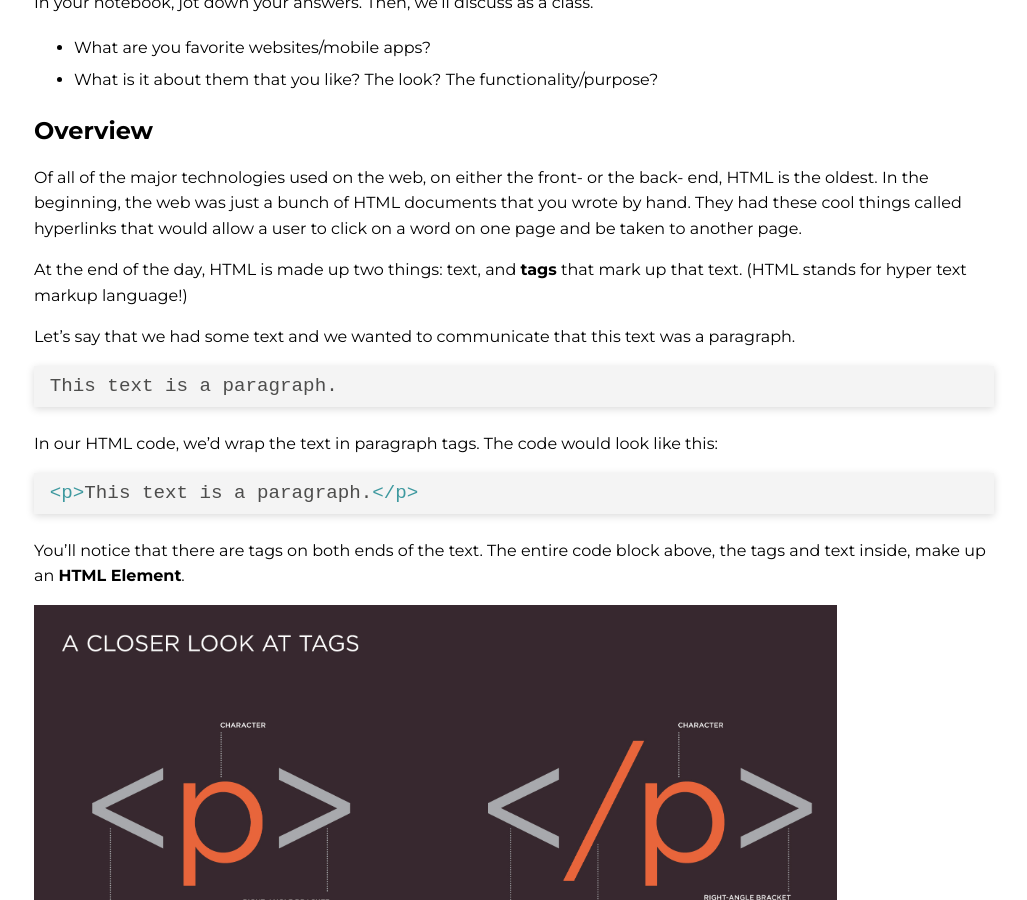
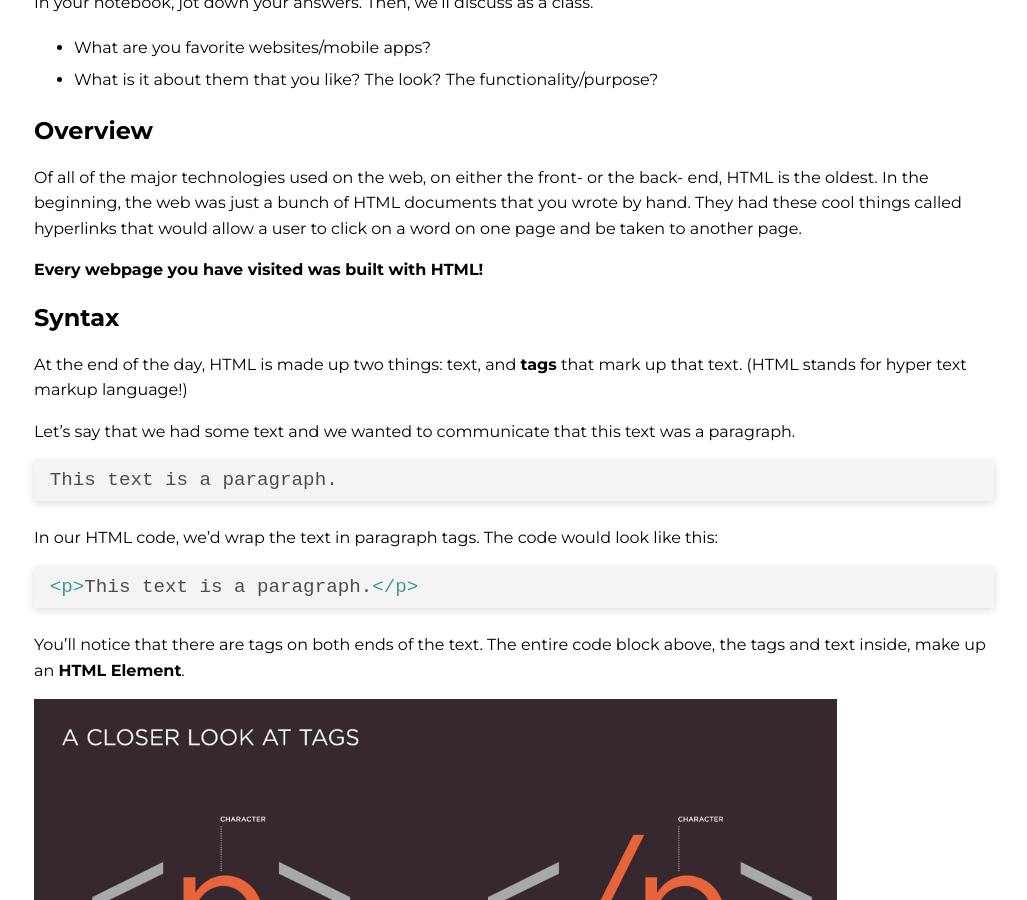
Before and after one commit to ameseee/kwk-curriculum-site, a Jekyll site: the page built from web-app/lessons/html-intro/index.md, in a window 1280 px wide and 900 px high, scrolled down 630 px. Shown: the whole window, without its empty margins (126-1153 px from the left). Built offline with Jekyll 4.4.1, drawn with Linux system fonts in a browser that asks for light colours; nearby versions of some CDN libraries.

Commit message:
Add note on use of HTML

```diff
--- a/web-app/lessons/html-intro/index.md
+++ b/web-app/lessons/html-intro/index.md
@@ -24,6 +24,10 @@ In your notebook, jot down your answers. Then, we'll discuss as a class.
 ## Overview
 
 Of all of the major technologies used on the web, on either the front- or the back- end, HTML is the oldest. In the beginning, the web was just a bunch of HTML documents that you wrote by hand. They had these cool things called hyperlinks that would allow a user to click on a word on one page and be taken to another page.
+
+**Every webpage you have visited was built with HTML!**
+
+## Syntax
 
 At the end of the day, HTML is made up two things: text, and **tags** that mark up that text. (HTML stands for hyper text markup language!)
 
```
Also changed, not shown: web-app/lessons/html-intermediate/index.md (+1 -1 lines).
